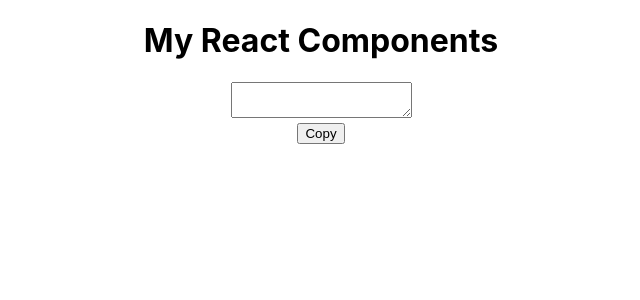
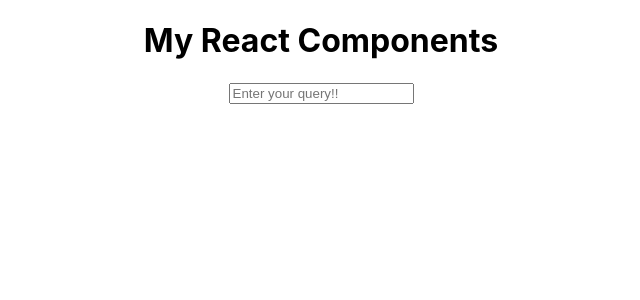
Before and after one commit to veeveck/small-components, a React (Create React App) app: page / in a window 1280 px wide. Shown: the top 300 px of the page, without its empty margins (319-959 px from the left). Built offline with nearby package versions, Linux system fonts and the light colour scheme.

Commit message:
Use Debounce Hook

```diff
--- a/src/App.js
+++ b/src/App.js
@@ -1,11 +1,11 @@
 import "./App.css";
-import UseCopyHook from "../src/components/UseCopyHook";
+import DebounceHook from "./components/DebounceHook";
 
 function App() {
   return (
     <div className="App">
       <h1> My React Components</h1>
-      <UseCopyHook />
+      <DebounceHook />
     </div>
   );
 }
--- /dev/null
+++ b/src/components/DebounceHook.js
@@ -0,0 +1,34 @@
+import React, { useRef, useCallback } from "react";
+
+const useDebounce = (callback, delay) => {
+  let timeout = useRef(null);
+  let debounce = useCallback(
+    function () {
+      const context = this;
+      const args = arguments;
+      clearTimeout(timeout.current);
+      timeout.current = setTimeout(() => {
+        callback.apply(context, args);
+      }, delay);
+    },
+    [callback, delay]
+  );
+  return debounce;
+};
+const DebounceHook = () => {
+  const handleChange = (e) => {
+    console.log(e.target.value);
+  };
+  const debouncedSearch = useDebounce(handleChange, 2000);
+  return (
+    <>
+      <input
+        type="search"
+        onChange={debouncedSearch}
+        placeholder="Enter your query!!"
+      />
+    </>
+  );
+};
+
+export default DebounceHook;
```
